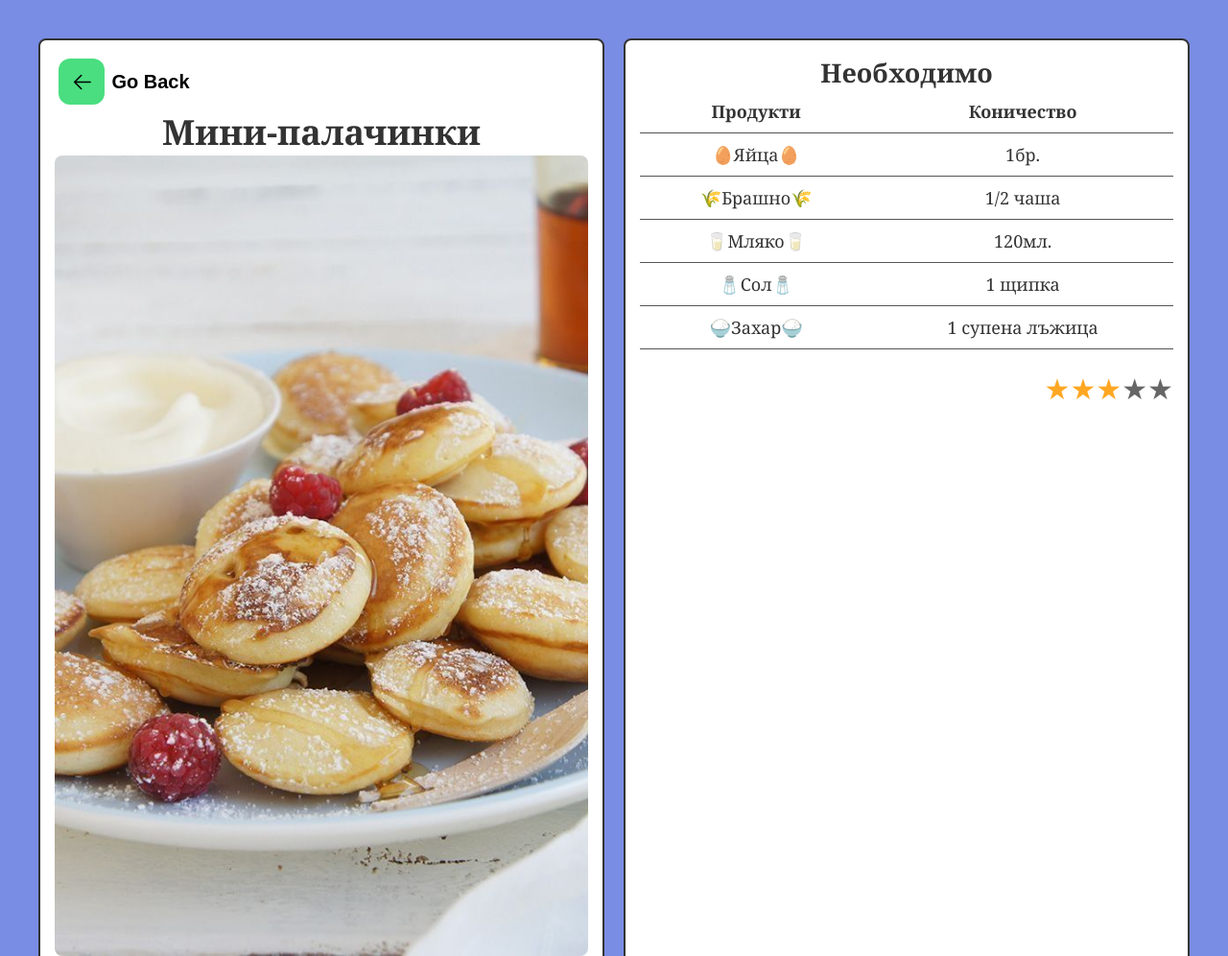
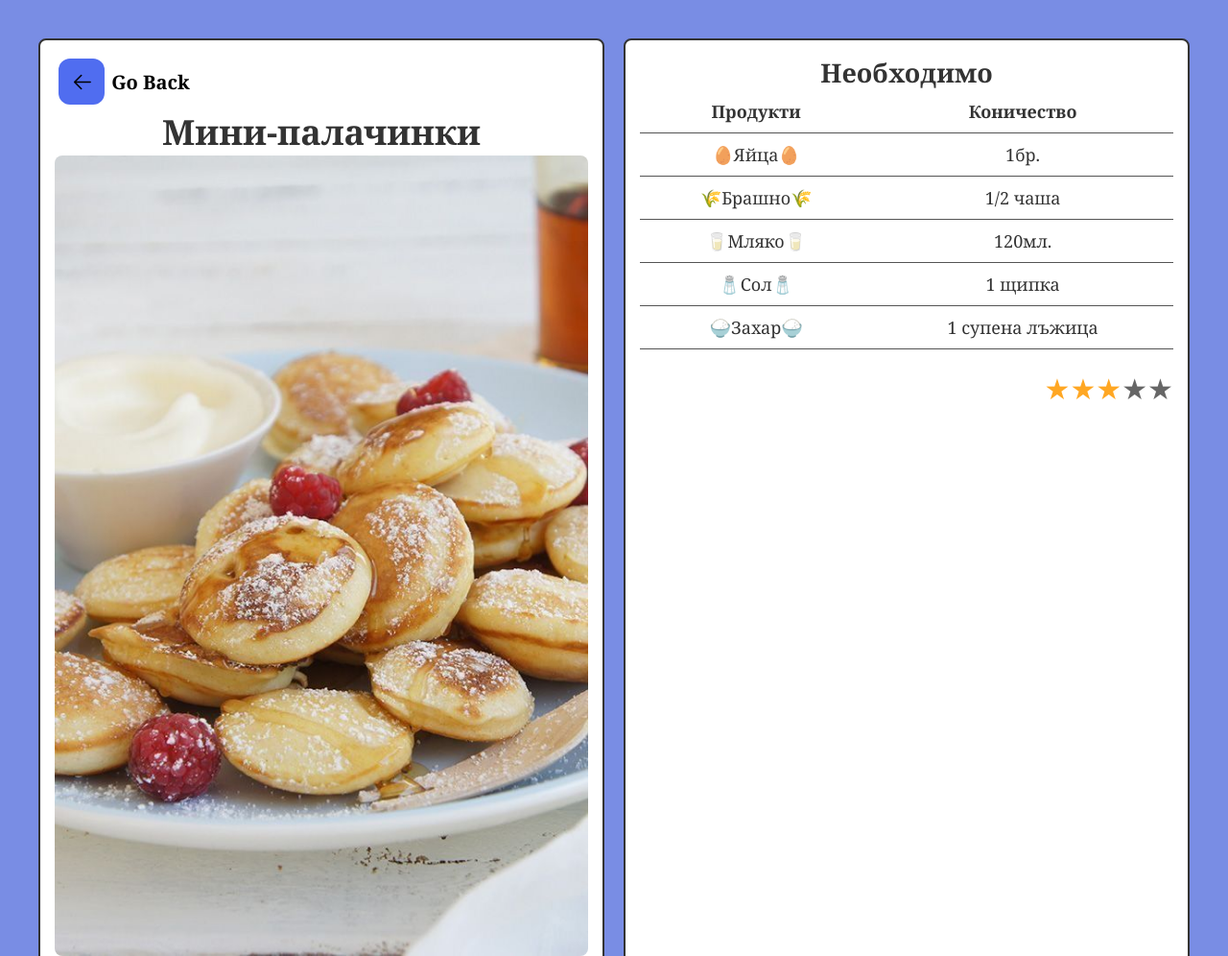
Before and after one commit to VeselinChobanski/SpaceRecipes, a plain HTML site: page mercury.html in a window 1280 px wide. Shown: the top 996 px of the page at 96% size. Drawn offline with Linux system fonts and the light colour scheme.

Commit message:
Update recepies_style.css

```diff
--- a/style_folder/recepies_style.css
+++ b/style_folder/recepies_style.css
@@ -132,6 +132,7 @@ li {
     border-radius: 16px;
     font-size: 20px;
     font-weight: 600;
+    font-family: Cambria, Cochin, Georgia, Times, 'Times New Roman', serif;
     color: black;
     text-align: center;
     position: relative;
@@ -145,7 +146,7 @@ li {
     top: 4px;
     width: 25%;
     height: 48px;
-    background-color: #4ade80;
+    background-color: #506df0;
     border-radius: 12px;
     display: flex;
     align-items: center;
```
